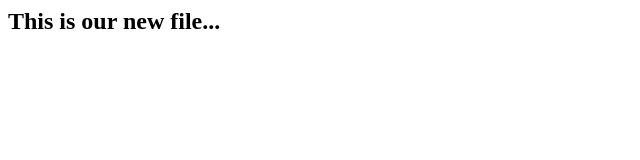
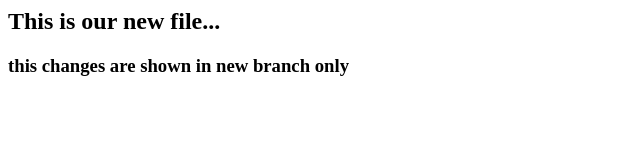
Before and after one commit to Anujo911/localrepo, a plain HTML site: page index.html in a window 1280 px wide. Shown: the whole page, without its empty margins (0-640 px from the left). Drawn offline with Linux system fonts and the light colour scheme.

Commit message:
new change

```diff
--- a/index.html
+++ b/index.html
@@ -1 +1,2 @@
 <h2>This is our new file...</h2>
+<h3>this changes are shown in new branch only</h3>
```
